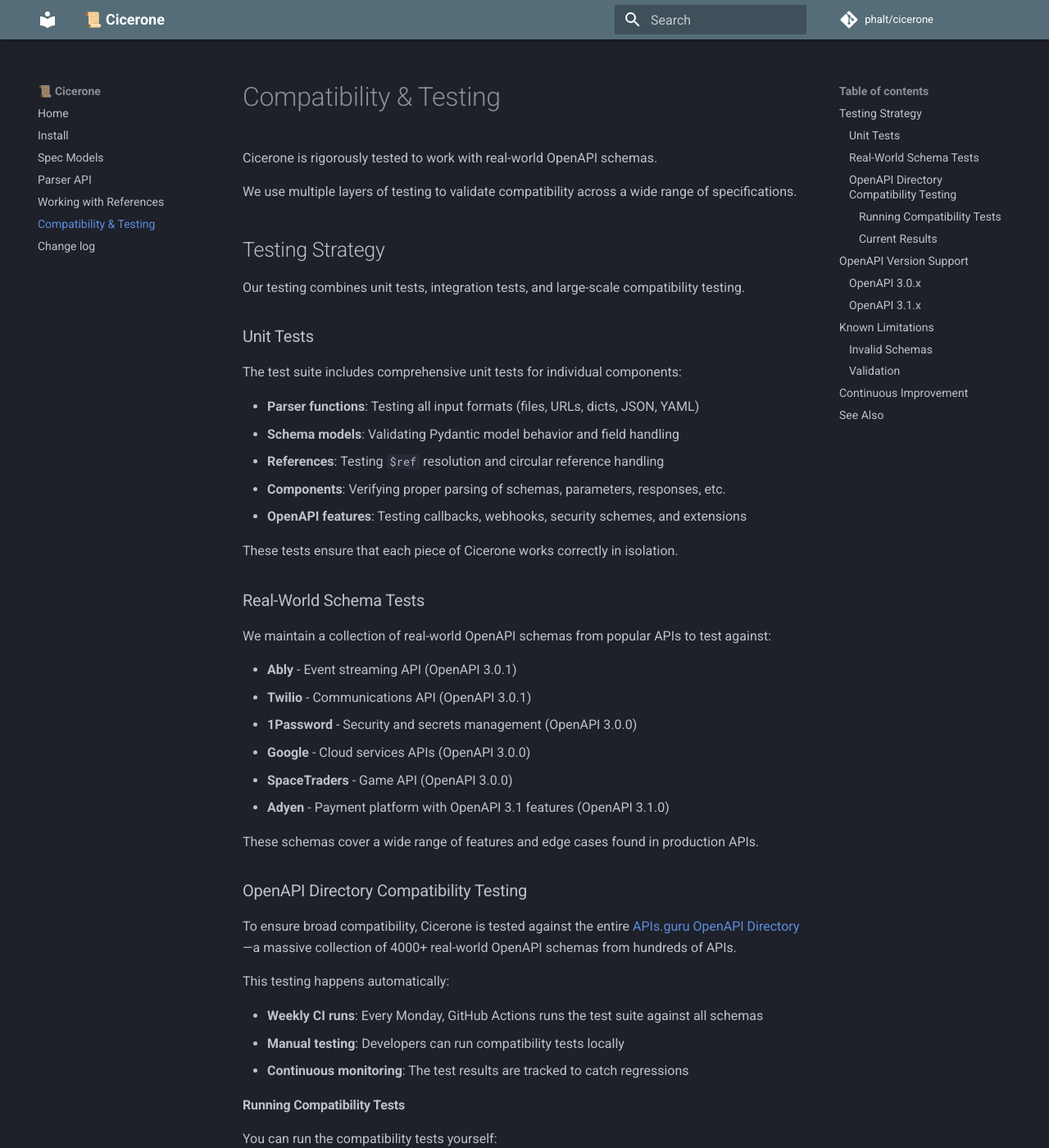
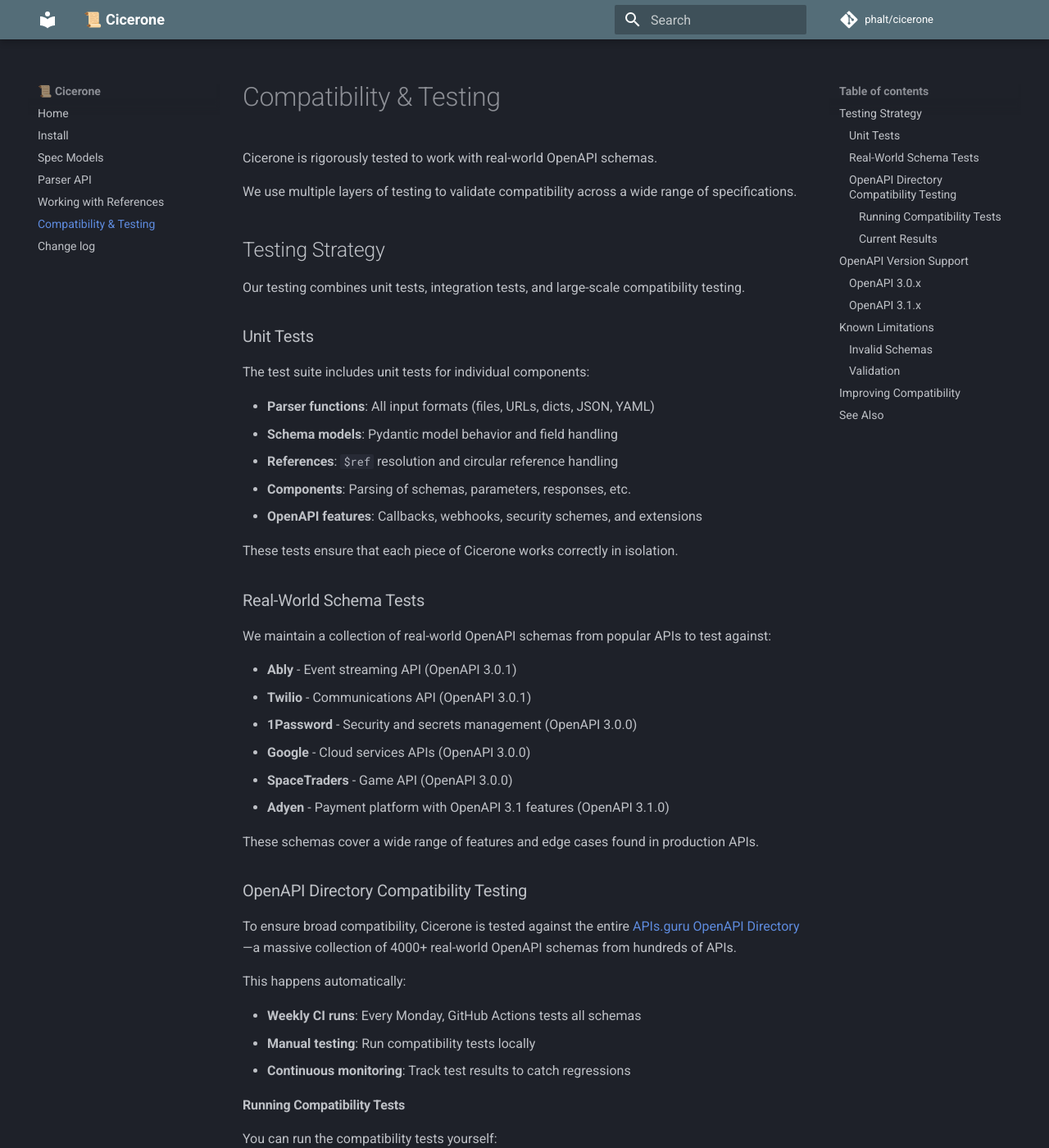
Before and after one commit to phalt/cicerone, an MkDocs documentation site: the page built from docs/compatibility.md, in a window 1280 px wide and 1400 px high. Shown: the whole window at 82% size. Built offline with MkDocs 1.6.1 and Material for MkDocs 9.7.7, drawn with Linux system fonts in a browser that asks for light colours; comment, search, counter and statistics services are not loaded; some of the changed text lies outside the part shown.

Commit message:
Additional tone and grammar improvements across documentation
Co-authored-by: phalt <490685+phalt@users.noreply.github.com>

```diff
--- a/docs/compatibility.md
+++ b/docs/compatibility.md
@@ -10,13 +10,13 @@ Our testing combines unit tests, integration tests, and large-scale compatibilit
 
 ### Unit Tests
 
-The test suite includes comprehensive unit tests for individual components:
+The test suite includes unit tests for individual components:
 
-- **Parser functions**: Testing all input formats (files, URLs, dicts, JSON, YAML)
-- **Schema models**: Validating Pydantic model behavior and field handling
-- **References**: Testing `$ref` resolution and circular reference handling
-- **Components**: Verifying proper parsing of schemas, parameters, responses, etc.
-- **OpenAPI features**: Testing callbacks, webhooks, security schemes, and extensions
+- **Parser functions**: All input formats (files, URLs, dicts, JSON, YAML)
+- **Schema models**: Pydantic model behavior and field handling
+- **References**: `$ref` resolution and circular reference handling
+- **Components**: Parsing of schemas, parameters, responses, etc.
+- **OpenAPI features**: Callbacks, webhooks, security schemes, and extensions
 
 These tests ensure that each piece of Cicerone works correctly in isolation.
 
@@ -37,11 +37,11 @@ These schemas cover a wide range of features and edge cases found in production
 
 To ensure broad compatibility, Cicerone is tested against the entire [APIs.guru OpenAPI Directory](https://github.com/APIs-guru/openapi-directory)—a massive collection of 4000+ real-world OpenAPI schemas from hundreds of APIs.
 
-This testing happens automatically:
+This happens automatically:
 
-- **Weekly CI runs**: Every Monday, GitHub Actions runs the test suite against all schemas
-- **Manual testing**: Developers can run compatibility tests locally
-- **Continuous monitoring**: The test results are tracked to catch regressions
+- **Weekly CI runs**: Every Monday, GitHub Actions tests all schemas
+- **Manual testing**: Run compatibility tests locally
+- **Continuous monitoring**: Track test results to catch regressions
 
 #### Running Compatibility Tests
 
@@ -133,15 +133,15 @@ Cicerone will attempt to parse malformed schemas but may fail on:
 
 Cicerone parses schemas into Python objects but doesn't validate that they conform to the OpenAPI specification. If you need strict validation, use a dedicated OpenAPI validator before using Cicerone.
 
-## Continuous Improvement
+## Improving Compatibility
 
-We're constantly improving compatibility:
+We're always working to support more schemas:
 
-- **New schemas**: As we discover edge cases, we add them to our test fixtures
-- **Bug fixes**: GitHub Issues and PRs help us identify and fix compatibility problems
-- **Feature requests**: We track OpenAPI specification updates and add support for new features
+- **New schemas**: When we find edge cases, we add them to our test fixtures
+- **Bug fixes**: Issues and PRs help us identify and fix problems
+- **Feature requests**: We track OpenAPI spec updates and add support for new features
 
-If you encounter a schema that Cicerone can't parse, please [open an issue](https://github.com/phalt/cicerone/issues) with the schema or a link to it.
+If you find a schema that Cicerone can't parse, please [open an issue](https://github.com/phalt/cicerone/issues) with the schema or a link to it.
 
 ## See Also
 
```
Also changed, not shown: CONTRIBUTING.md (+1 -1 lines), docs/parser.md (+1 -1 lines), docs/references.md (+1 -1 lines).
